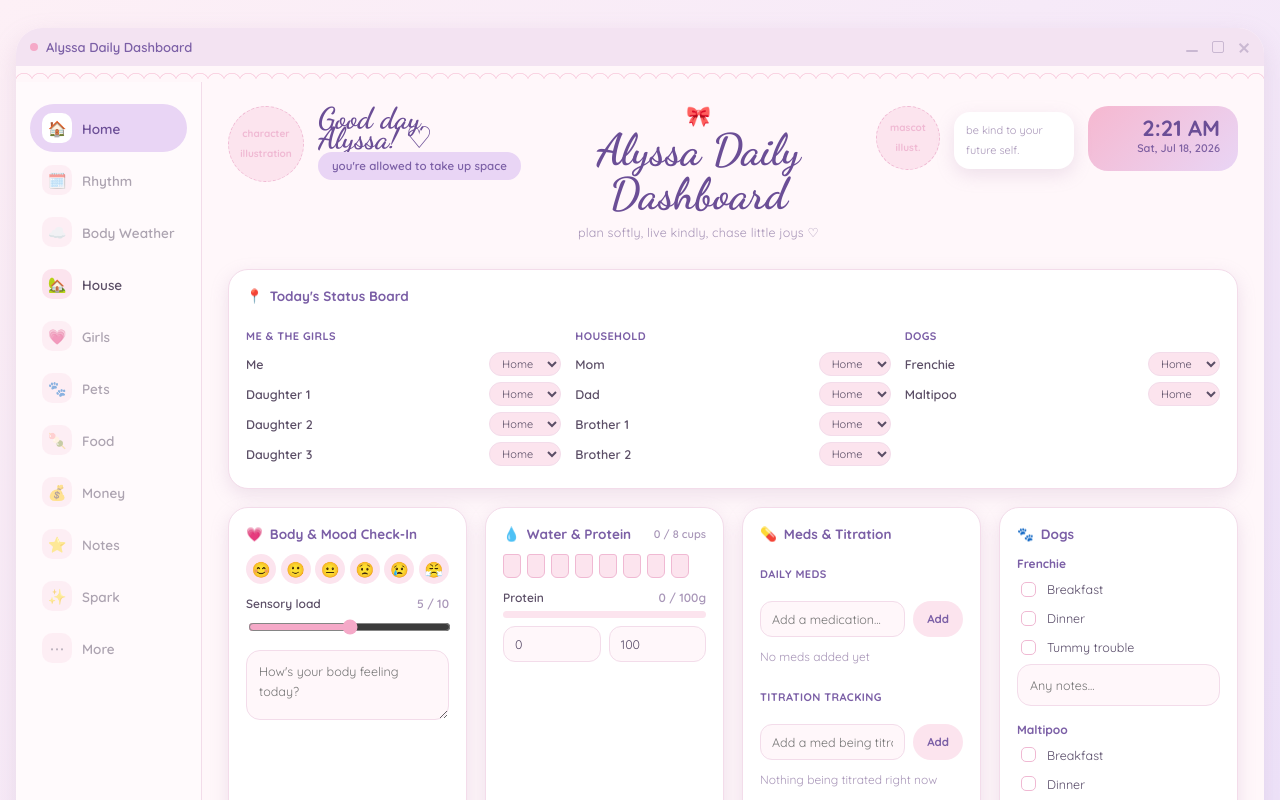
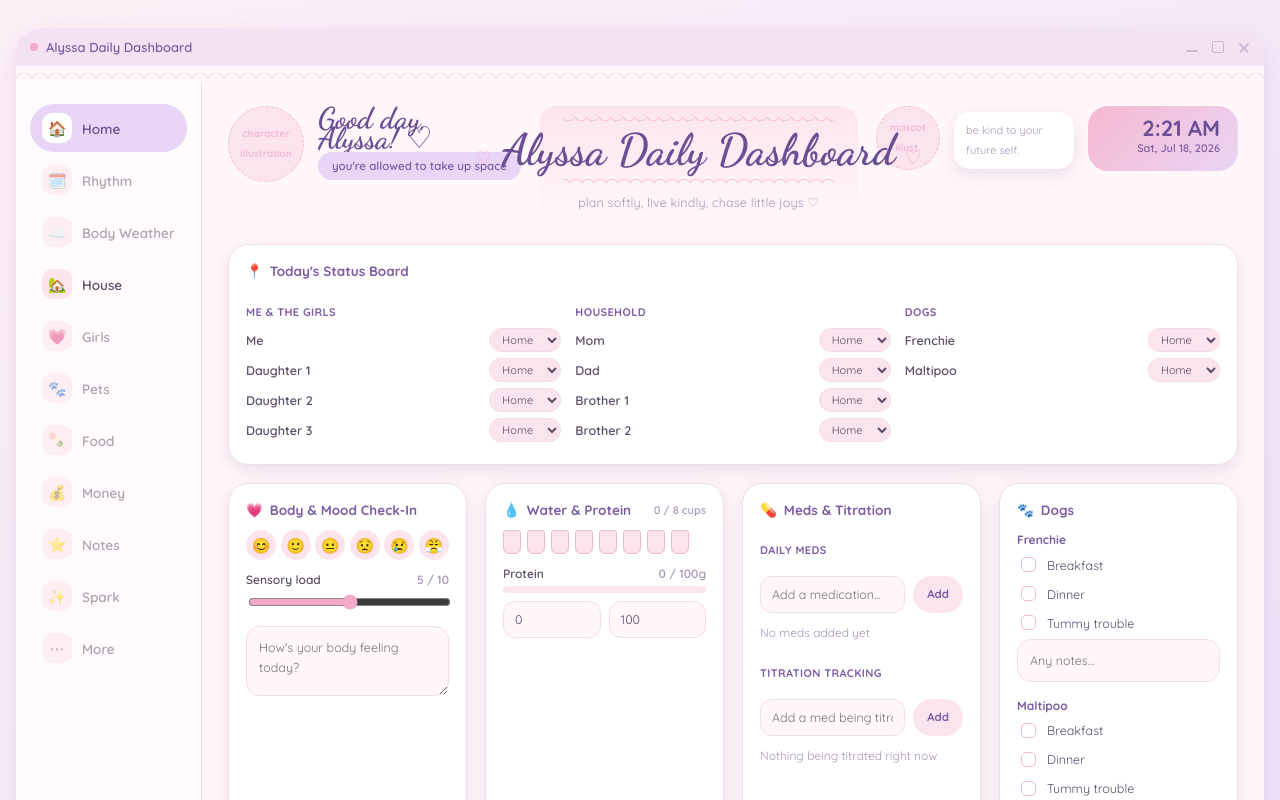
Before and after one commit to alyssabernadettebunny-wq/Dashboard-5, a React (Vite) app: page / in a window 1280 px wide. Shown: the top 800 px of the page. Built offline with nearby package versions, Linux system fonts and the light colour scheme.

Commit message:
Frame dashboard title with lace scallop trim and flanking hearts
Gets the header title closer to the reference banner graphic:
pink scallop strips above/below the script title, flanking heart
accents, and a soft pink panel behind the title block.

```diff
--- a/src/App.css
+++ b/src/App.css
@@ -235,11 +235,31 @@
   text-align: center;
   flex: 1;
   min-width: 280px;
+  position: relative;
+  background: linear-gradient(180deg, var(--pink-pale) 0%, rgba(255, 255, 255, 0) 100%);
+  border-radius: 18px;
+  padding: 8px 24px 6px;
 }
 
-.header-center .bow {
-  font-size: 20px;
-  margin-bottom: 2px;
+.title-scallop {
+  height: 10px;
+  background: radial-gradient(
+      circle at 6px 0px,
+      transparent 6px,
+      var(--pink-soft) 6.5px,
+      var(--pink-soft) 7px,
+      transparent 7.5px
+    )
+    repeat-x;
+  background-size: 12px 12px;
+  opacity: 0.75;
+  margin: 0 auto 4px;
+  max-width: 340px;
+}
+
+.title-scallop.bottom {
+  transform: rotate(180deg);
+  margin: 4px auto 0;
 }
 
 .header-center h2 {
@@ -249,6 +269,16 @@
   color: var(--purple-deep);
   margin: 0;
   line-height: 1;
+  display: flex;
+  align-items: baseline;
+  justify-content: center;
+  gap: 10px;
+  white-space: nowrap;
+}
+
+.title-heart {
+  color: var(--pink-accent);
+  font-size: 18px;
 }
 
 .header-center .tagline {
--- a/src/App.tsx
+++ b/src/App.tsx
@@ -83,8 +83,13 @@ function App() {
               </div>
 
               <div className="header-center">
-                <div className="bow">🎀</div>
-                <h2>Alyssa Daily Dashboard</h2>
+                <div className="title-scallop" aria-hidden="true" />
+                <h2>
+                  <span className="title-heart left">♡</span>
+                  Alyssa Daily Dashboard
+                  <span className="title-heart right">♡</span>
+                </h2>
+                <div className="title-scallop bottom" aria-hidden="true" />
                 <div className="tagline">plan softly, live kindly, chase little joys ♡</div>
               </div>
 
```
